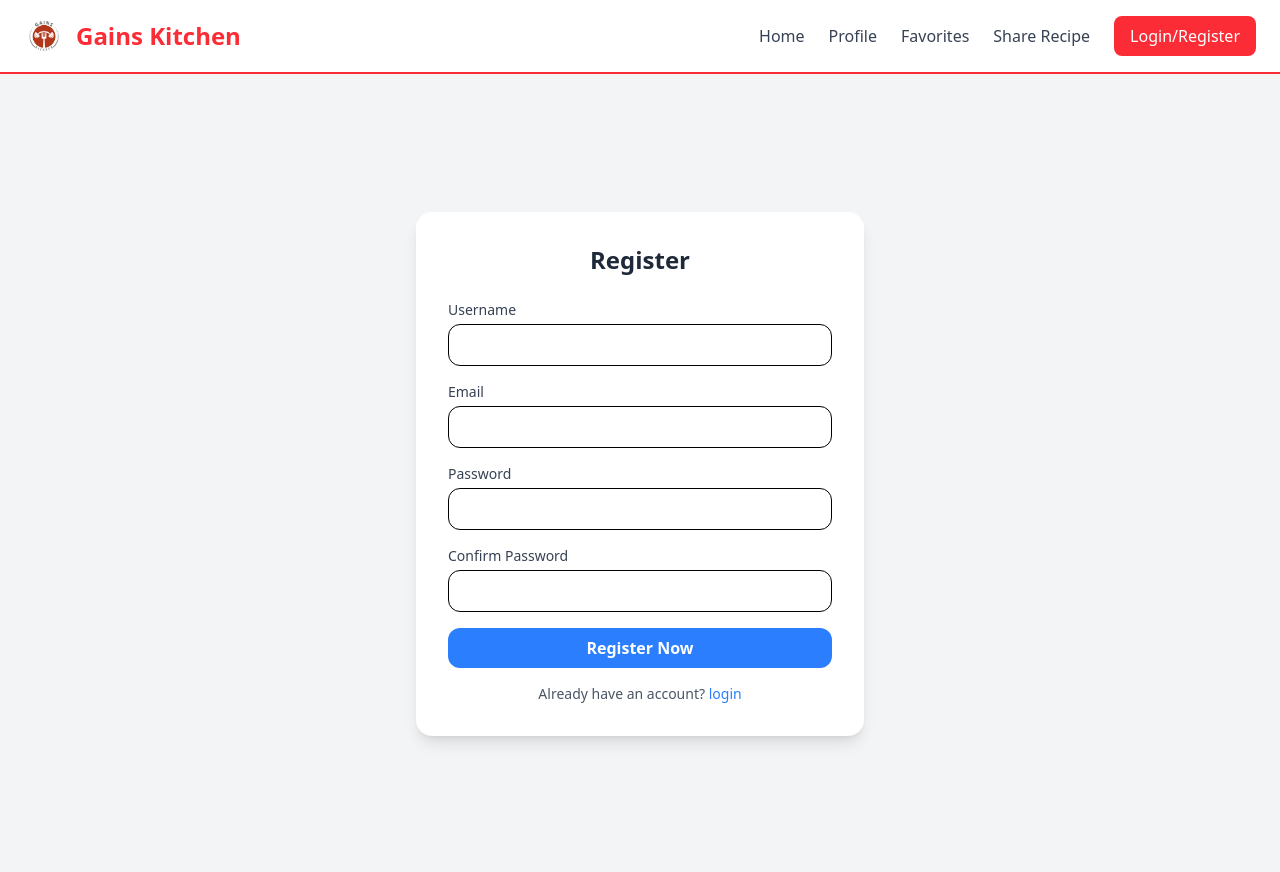
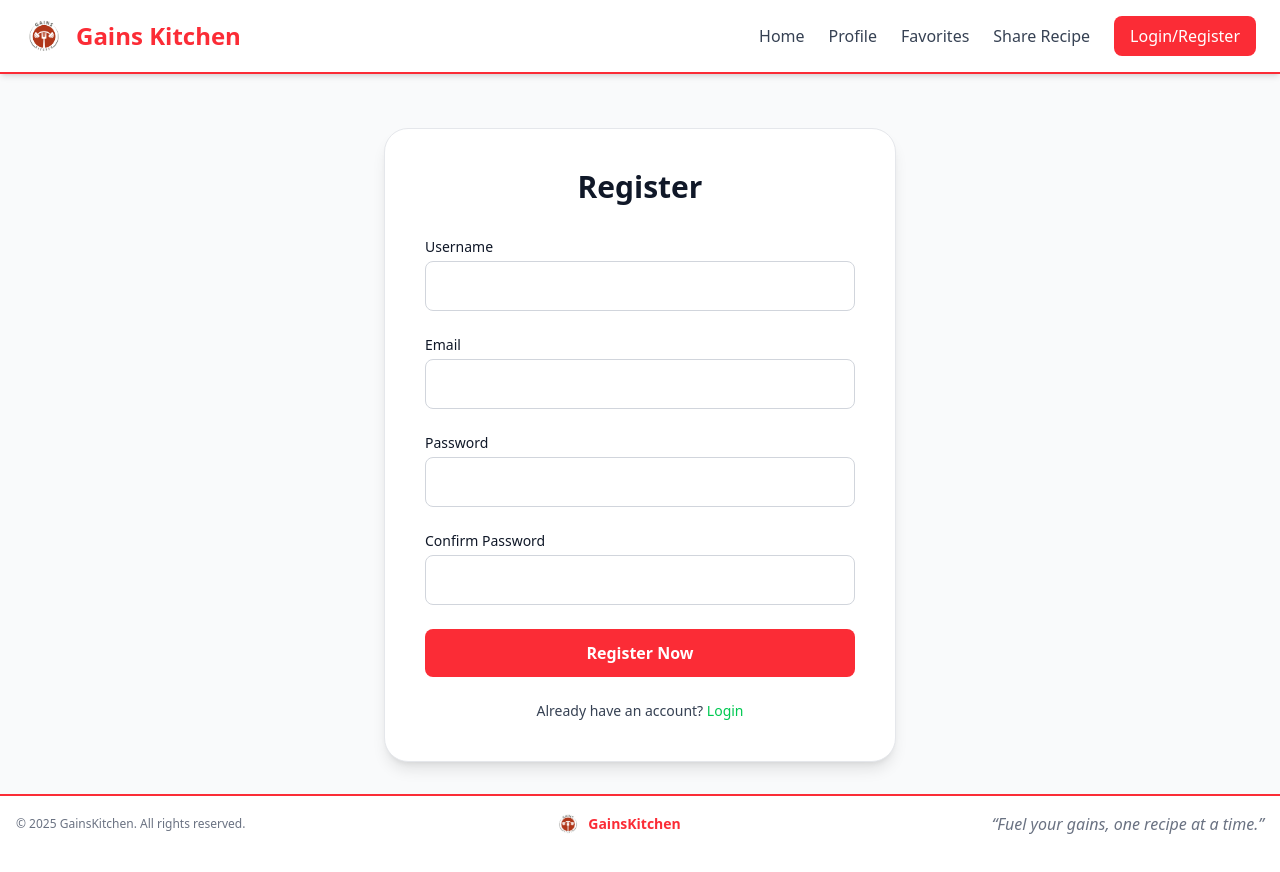
Before and after one commit to B10-Stiti/Gains-Kitchen, a React (Vite) app in the folder client/: page /auth in a window 1280 px wide. Both pictures are taken after a click on the button "Register". Built offline with nearby package versions, Linux system fonts and the light colour scheme.

Commit message:
Update Auth UI to match palette, add Footer component, and include Footer on all pages

```diff
--- /dev/null
+++ b/client/src/components/Footer.jsx
@@ -0,0 +1,27 @@
+import React from "react";
+
+const Footer = () => {
+  return (
+    <footer className="bg-white border-t-2 border-red-500 mt-8">
+      <div className="max-w-7xl mx-auto px-4 py-4 flex flex-col md:flex-row items-center justify-between gap-3">
+        {/* Left: copyright */}
+        <p className="text-xs text-gray-500 order-2 md:order-1">
+          © {new Date().getFullYear()} GainsKitchen. All rights reserved.
+        </p>
+
+        {/* Center: logo + name */}
+        <a href="/" className="flex items-center space-x-2 order-1 md:order-2">
+          <img src="/logo.png" alt="Logo" className="h-6 w-6" />
+          <span className="text-sm font-bold text-red-500">GainsKitchen</span>
+        </a>
+
+        {/* Right: quote */}
+        <p className=" text-gray-500 italic text-center order-3">
+          “Fuel your gains, one recipe at a time.”
+        </p>
+      </div>
+    </footer>
+  );
+};
+
+export default Footer;
--- a/client/src/components/Header.jsx
+++ b/client/src/components/Header.jsx
@@ -26,7 +26,7 @@ const Header = ({ onSearch, showSearch }) => {
   };
 
   return (
-    <header className="bg-white shadow-md border-b-2 border-red-500">
+<header className="fixed top-0 w-full z-50 bg-white shadow-md border-b-2 border-red-500">
   {/* Top bar: Logo + Nav */}
   <div className="flex items-center justify-between max-w-7xl mx-auto px-6 py-4">
     {/* Logo + Title */}
@@ -38,7 +38,7 @@ const Header = ({ onSearch, showSearch }) => {
     {/* Navigation Links */}
     <nav className="flex items-center space-x-6">
       <a
-            href= "/"
+        href="/"
         className="text-gray-700 hover:text-green-500 transition-colors"
       >
         Home
@@ -79,6 +79,7 @@ const Header = ({ onSearch, showSearch }) => {
       )}
     </nav>
   </div>
+
   {/* Search Form */}
   {showSearch && (
     <form
@@ -86,7 +87,7 @@ const Header = ({ onSearch, showSearch }) => {
         e.preventDefault();
         onSearch(SearchData);
       }}
-          className="flex items-center space-x-3 max-w-7xl mx-auto px-6 py-3 border-t"
+      className="flex items-center space-x-3 max-w-7xl mx-auto px-6 py-3 border-t bg-white"
     >
       {/* Search Bar */}
       <input
@@ -141,6 +142,7 @@ const Header = ({ onSearch, showSearch }) => {
     </form>
   )}
 </header>
+
   );
 };
 
--- a/client/src/pages/AuthForm.jsx
+++ b/client/src/pages/AuthForm.jsx
@@ -1,6 +1,7 @@
 import React, { useContext, useState } from "react";
 import { AuthContext } from "../context/AuthContext";
 import Header from "../components/Header";
+import Footer from "../components/Footer";
 
 const AuthForm = () => {
   const { login } = useContext(AuthContext);
@@ -13,39 +14,29 @@ const AuthForm = () => {
   });
 
   const validateForm = (form, isLogin) => {
-    if (!form.email || !form.password) {
-      return "Email and password are required";
-    }
+    if (!form.email || !form.password) return "Email and password are required";
     if (!isLogin) {
-      if (!form.username || !form.confirm_password) {
-        return "All fields are required";
-      }
-      if (form.password !== form.confirm_password) {
-        return "Passwords do not match";
-      }
+      if (!form.username || !form.confirm_password) return "All fields are required";
+      if (form.password !== form.confirm_password) return "Passwords do not match";
     }
     return null;
   };
+
   const toggleForm = () => {
     setIsLogin(!isLogin);
-    setForm({
-      username: "",
-      email: "",
-      password: "",
-      confirm_password: "",
-    });
+    setForm({ username: "", email: "", password: "", confirm_password: "" });
   };
+
   const handleChange = (e) => {
     const { name, value } = e.target;
     setForm((prev) => ({ ...prev, [name]: value }));
   };
+
   const handleSubmit = async (e) => {
     e.preventDefault();
     const error = validateForm(form, isLogin);
-    if (error) {
-      alert(error);
-      return;
-    }
+    if (error) return alert(error);
+
     const url = isLogin ? "/api/auth/login" : "/api/auth/register";
     const res = await fetch(url, {
       method: "POST",
@@ -53,93 +44,91 @@ const AuthForm = () => {
       body: JSON.stringify(form),
     });
     const rep = await res.json();
-    console.log(rep);
-    if (!res.ok) {
-      console.error("Error:", res.status, res.statusText);
-      return;
-    }
+    if (!res.ok) return console.error("Error:", res.status, res.statusText);
     login(rep.data.userId);
   };
 
   return (
     <>
       <Header showSearch={false} />
-    <div className="flex justify-center items-center min-h-screen bg-gray-100">
-      <div className="w-full max-w-md bg-white p-8 rounded-2xl shadow-lg">
-        <h2 className="text-2xl font-bold mb-6 text-center text-gray-800">
+      <div className="flex flex-col justify-between min-h-screen bg-gray-50 pt-32">
+        {/* Centered form */}
+        <div className="flex-grow flex items-center justify-center">
+          <div className="w-full max-w-lg bg-white p-10 rounded-3xl shadow-lg border border-gray-200">
+            <h2 className="text-3xl font-bold mb-8 text-center text-gray-900">
               {isLogin ? "Login" : "Register"}
             </h2>
-        <form className="space-y-4" onSubmit={handleSubmit}>
+
+            <form className="space-y-6 text-gray-900" onSubmit={handleSubmit}>
               {!isLogin && (
                 <div>
-              <label className="block text-sm font-medium text-gray-700">
-                Username
-              </label>
+                  <label className="block text-sm font-medium text-gray-900">Username</label>
                   <input
                     type="text"
                     name="username"
                     onChange={handleChange}
                     value={form.username}
-                className="w-full px-4 py-2 mt-1 border rounded-xl focus:outline-none focus:ring-2 focus:ring-blue-400"
+                    className="w-full px-4 py-3 mt-1 border border-gray-300 rounded-lg focus:outline-none focus:ring-2 focus:ring-green-500"
                   />
                 </div>
               )}
 
               <div>
-            <label className="block text-sm font-medium text-gray-700">
-              Email
-            </label>
+                <label className="block text-sm font-medium text-gray-900">Email</label>
                 <input
                   type="email"
                   name="email"
                   onChange={handleChange}
                   value={form.email}
-              className="w-full px-4 py-2 mt-1 border rounded-xl focus:outline-none focus:ring-2 focus:ring-blue-400"
+                  className="w-full px-4 py-3 mt-1 border border-gray-300 rounded-lg focus:outline-none focus:ring-2 focus:ring-green-500"
                 />
               </div>
+
               <div>
-            <label className="block text-sm font-medium text-gray-700">
-              Password
-            </label>
+                <label className="block text-sm font-medium text-gray-900">Password</label>
                 <input
                   type="password"
                   name="password"
                   onChange={handleChange}
                   value={form.password}
-              className="w-full px-4 py-2 mt-1 border rounded-xl focus:outline-none focus:ring-2 focus:ring-blue-400"
+                  className="w-full px-4 py-3 mt-1 border border-gray-300 rounded-lg focus:outline-none focus:ring-2 focus:ring-green-500"
                 />
               </div>
+
               {!isLogin && (
                 <div>
-              <label className="block text-sm font-medium text-gray-700">
-                Confirm Password
-              </label>
+                  <label className="block text-sm font-medium text-gray-900">Confirm Password</label>
                   <input
                     type="password"
                     name="confirm_password"
                     onChange={handleChange}
                     value={form.confirm_password}
-                className="w-full px-4 py-2 mt-1 border rounded-xl focus:outline-none focus:ring-2 focus:ring-blue-400"
+                    className="w-full px-4 py-3 mt-1 border border-gray-300 rounded-lg focus:outline-none focus:ring-2 focus:ring-green-500"
                   />
                 </div>
               )}
+
               <input
                 type="submit"
                 value={isLogin ? "Login" : "Register Now"}
-            className="w-full bg-blue-500 hover:bg-blue-600 text-white font-semibold py-2 px-4 rounded-xl cursor-pointer transition"
+                className="w-full bg-red-500 hover:bg-red-600 text-white font-semibold py-3 rounded-lg cursor-pointer transition"
               />
             </form>
-        <p className="text-sm mt-4 text-center text-gray-600">
+
+            <p className="text-sm mt-6 text-center text-gray-700">
               {isLogin ? "Don't have an account? " : "Already have an account? "}
               <button
                 type="button"
                 onClick={toggleForm}
-            className="text-blue-500 hover:underline font-medium"
+                className="text-green-500 hover:text-green-600 font-medium transition"
               >
-            {isLogin ? "Register" : "login"}
+                {isLogin ? "Register" : "Login"}
               </button>
             </p>
           </div>
+        </div>
+
+        <Footer />
       </div>
     </>
   );
--- a/client/src/pages/Favorites.jsx
+++ b/client/src/pages/Favorites.jsx
@@ -2,6 +2,8 @@ import React, { useEffect, useState, useContext } from "react";
 import RecipeCard from "../components/RecipeCard";
 import { AuthContext } from "../context/AuthContext";
 import Header from "../components/Header";
+import Footer from "../components/Footer";
+
 
 const Favorites = () => {
   const [userFavorites, setUserFavorites] = useState([]);
@@ -37,7 +39,7 @@ const Favorites = () => {
   return (
     <>
     <Header showSearch={false} />
-    <section className="bg-gray-300 text-gray-900 min-h-[calc(100vh-160px)] px-4 sm:px-8 py-8">
+    <section className="text-gray-900 min-h-[calc(100vh-160px)] px-4 sm:px-8 py-8 mt-16">
       <div className="max-w-7xl mx-auto">
         <h1 className="text-3xl font-bold mb-6">
           My <span className="text-red-500">Favorites</span>
@@ -58,6 +60,7 @@ const Favorites = () => {
         </div>
       </div>
     </section>
+    <Footer/>
     </>
   );
 };
--- a/client/src/pages/Profile.jsx
+++ b/client/src/pages/Profile.jsx
@@ -4,6 +4,8 @@ import ProfileEditForm from "../components/ProfileEditForm";
 import RecipeCard from "../components/RecipeCard";
 import { AuthContext } from "../context/AuthContext";
 import Header from "../components/Header";
+import Footer from "../components/Footer";
+
 
 const Profile = () => {
   const { userId } = useContext(AuthContext);
@@ -66,7 +68,7 @@ const Profile = () => {
   return (
     <>
     <Header showSearch={false} />
-    <div className="max-w-7xl mx-auto mt-8 px-4">
+    <div className="max-w-7xl mx-auto mt-20 px-4">
       {isEditing ? (
         <ProfileEditForm
           userData={userData}
@@ -94,6 +96,7 @@ const Profile = () => {
         )}
       </div>
     </div>
+    <Footer/>
     </>
   );
 };
--- a/client/src/pages/ShareRecipe.jsx
+++ b/client/src/pages/ShareRecipe.jsx
@@ -1,6 +1,7 @@
 import React, { useState, useContext } from "react";
 import { AuthContext } from "../context/AuthContext";
 import Header from "../components/Header";
+import Footer from "../components/Footer";
 
 const ShareRecipe = () => {
   const { userId } = useContext(AuthContext);
@@ -115,7 +116,7 @@ const ShareRecipe = () => {
   return (
     <>
     <Header showSearch={false} />
-    <div className="border border-gray-200 rounded-md p-6 bg-gray-100 shadow max-w-2xl mx-auto mt-6">
+    <div className="border border-gray-200 rounded-md p-6 bg-gray-100 shadow max-w-2xl mx-auto mt-24">
       <form
         onSubmit={handleSubmit}
         className="flex flex-col gap-4 text-gray-900"
@@ -252,6 +253,7 @@ const ShareRecipe = () => {
         </button>
       </form>
     </div>
+    <Footer/>
     </>
   );
 };
```
Lines whose indentation alone changed are shown as unchanged.
